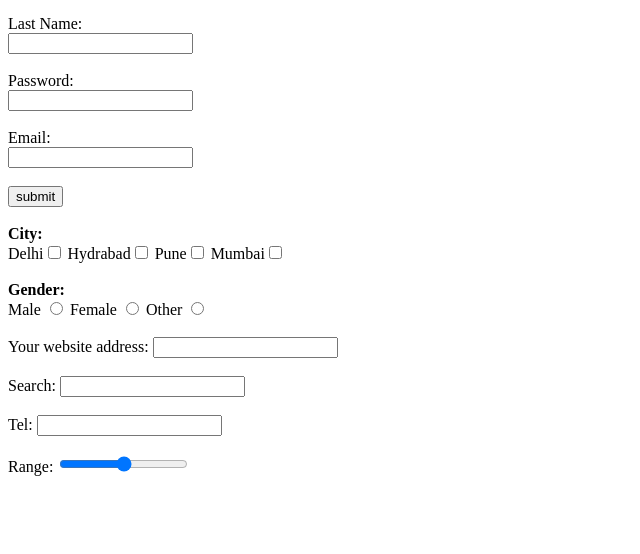
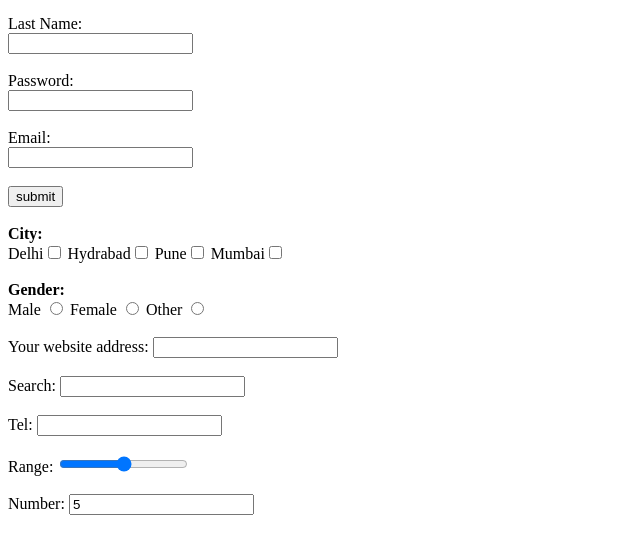
Before and after one commit to chanchalpatel51/HTML, a plain HTML site: page form.html in a window 1280 px wide. Shown: the part 122-676 px from the top of the page, without its empty margins (0-640 px from the left). Drawn offline with Linux system fonts and the light colour scheme.

Commit message:
Add numberfield

```diff
--- a/form.html
+++ b/form.html
@@ -34,6 +34,8 @@
       <label>Tel: </label><input type="tel"><br><br>
 
       <label>Range: </label><input type="range" name="vol"><br><br>
+
+      <label>Number: </label><input type="number" value="5"><br><br>
     </form>
 </body>
 </html>
```
